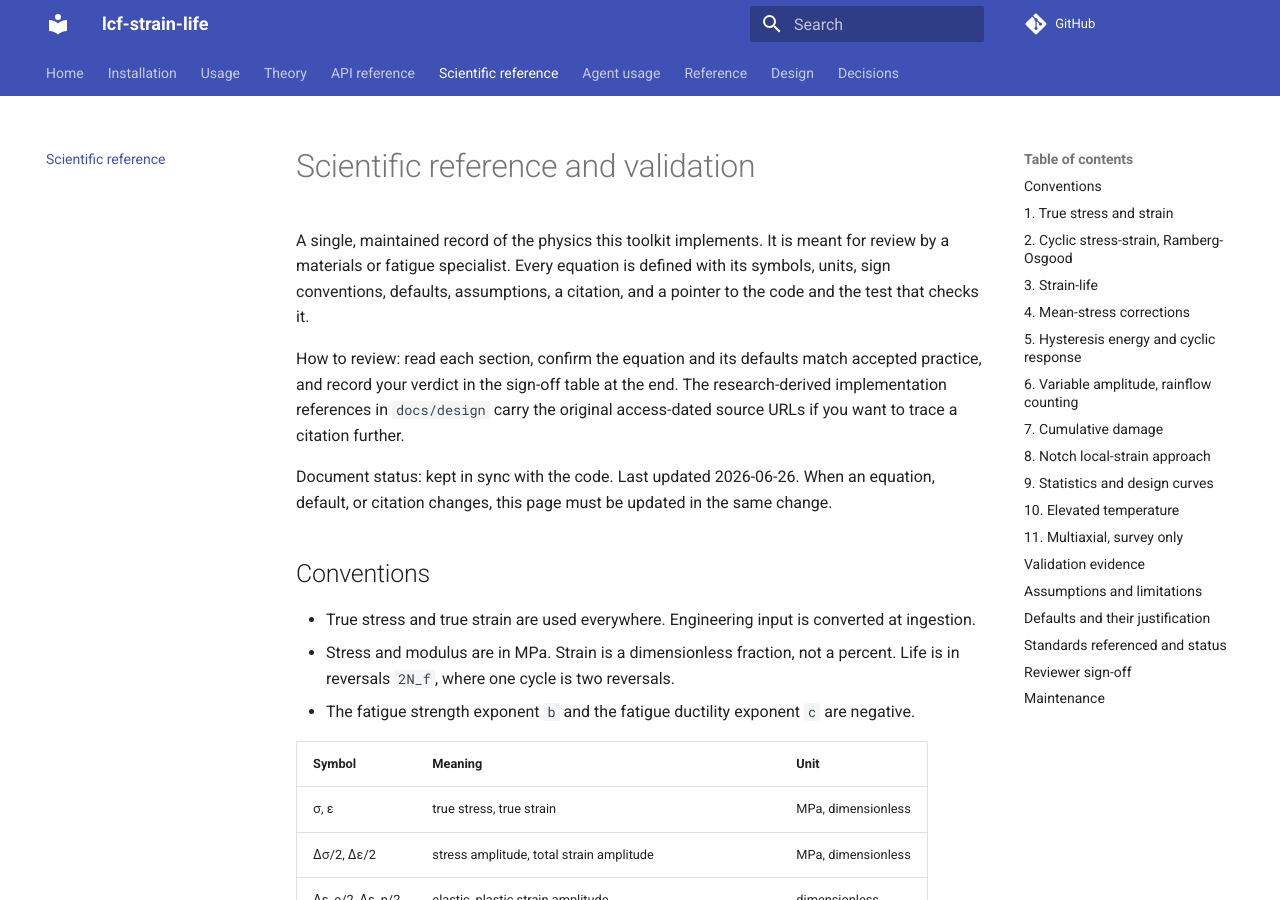
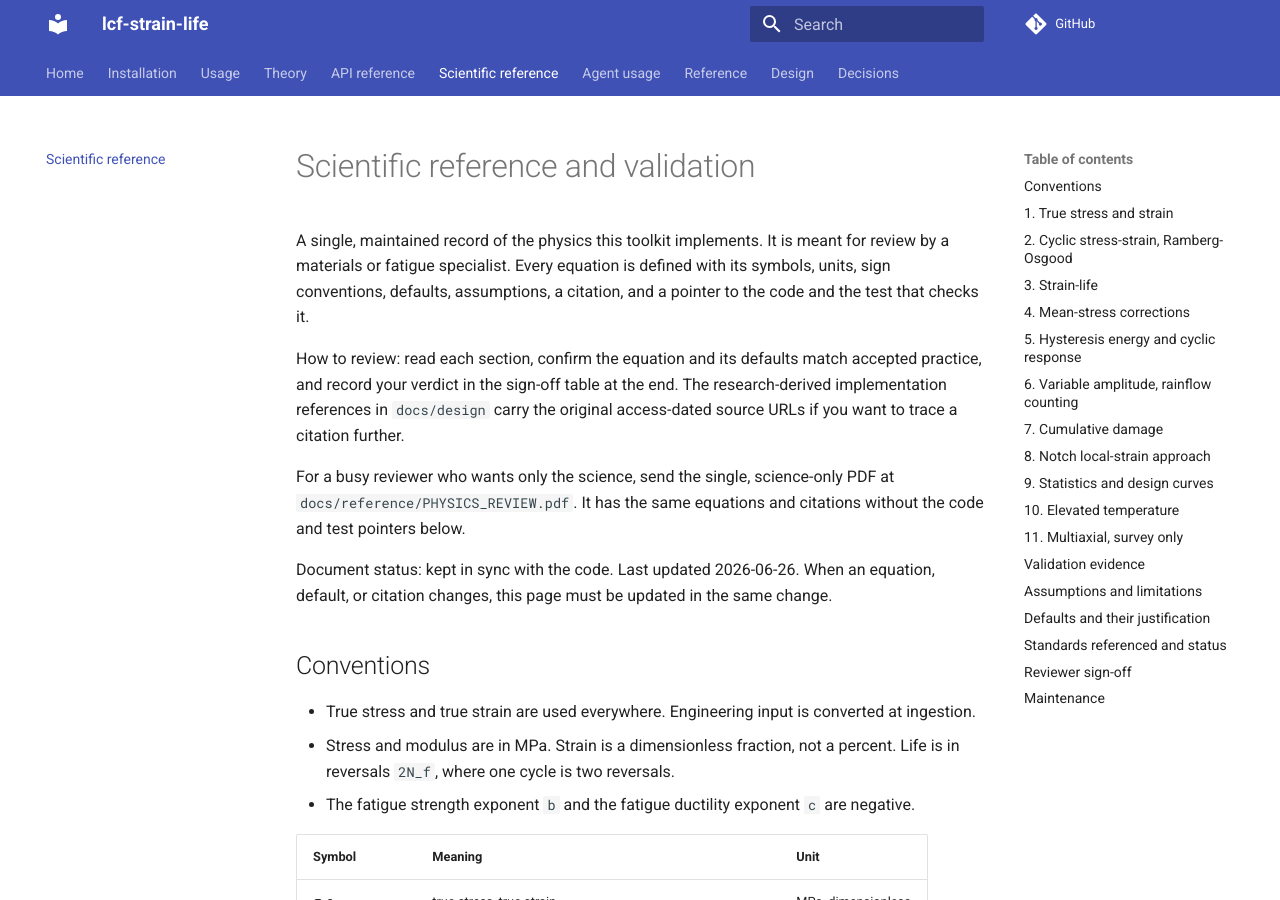
Before and after one commit to dfieser/lcf-strain-life, an MkDocs documentation site: the page built from docs/SCIENTIFIC_REFERENCE.md, in a window 1280 px wide and 900 px high. Built offline with MkDocs 1.6.1 and Material for MkDocs 9.7.7, drawn with Linux system fonts in a browser that asks for light colours; comment, search, counter and statistics services are not loaded.

Commit message:
docs: add a single science-only physics PDF for a domain reviewer
The docs site with tabs is too much for a busy specialist. Add
docs/reference/PHYSICS_REVIEW.pdf, one self-contained document with just the
equations, symbols, units, conventions, citations, and a sign-off table, with no
software detail. Built from PHYSICS_REVIEW.tex.

Point the README and SCIENTIFIC_REFERENCE.md to it as the file to send a
reviewer, and note in AGENTS.md that physics changes regenerate the PDF.

Co-Authored-By: Claude Opus 4.8 (1M context) <noreply@anthropic.com>

```diff
--- a/docs/SCIENTIFIC_REFERENCE.md
+++ b/docs/SCIENTIFIC_REFERENCE.md
@@ -9,6 +9,10 @@ How to review: read each section, confirm the equation and its defaults match
 accepted practice, and record your verdict in the sign-off table at the end. The
 research-derived implementation references in `docs/design` carry the original
 access-dated source URLs if you want to trace a citation further.
+
+For a busy reviewer who wants only the science, send the single, science-only PDF
+at `docs/reference/PHYSICS_REVIEW.pdf`. It has the same equations and citations
+without the code and test pointers below.
 
 Document status: kept in sync with the code. Last updated 2026-06-26. When an
 equation, default, or citation changes, this page must be updated in the same
```
Also changed, not shown: AGENTS.md (+3 -2 lines), README.md (+2 -1 lines), 2 other files.
